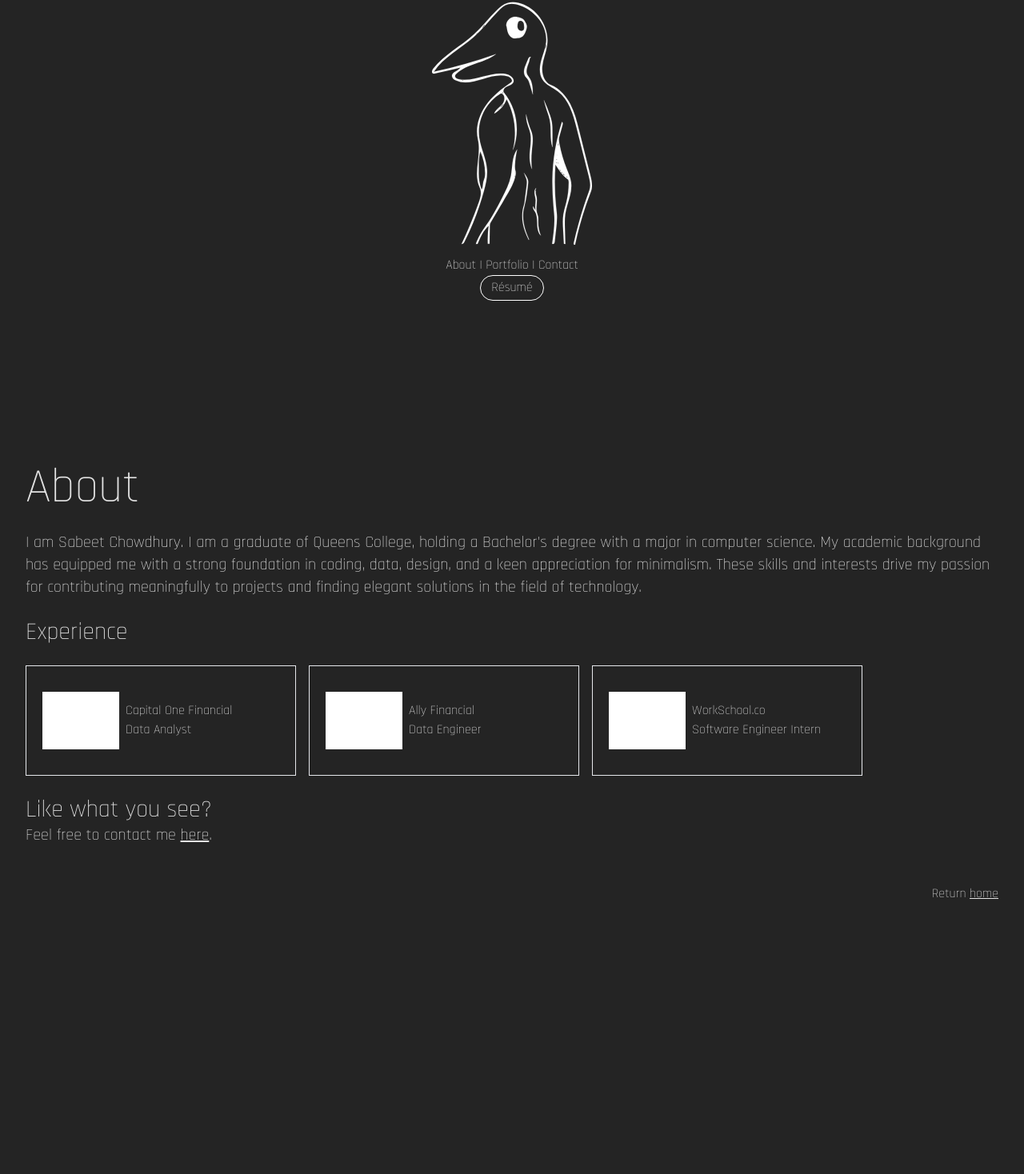
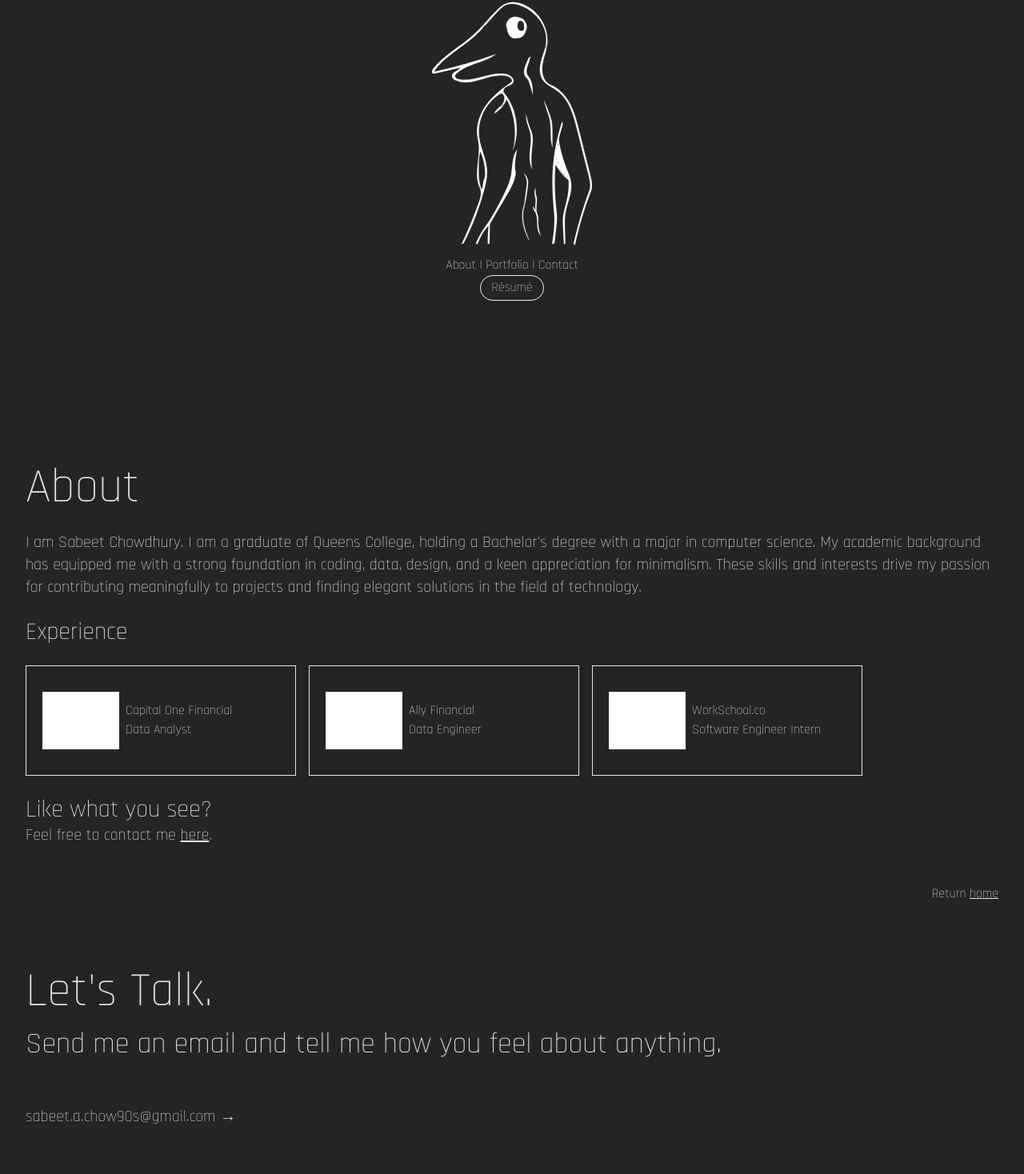
Before and after one commit to sabeet/port-moge-3, a React (Vite) app in the folder port-moge-3/: page / in a window 1280 px wide. Shown: the part 252-1720 px from the top of the page at 80% size. Before the commit the page ends 1430 px from the top, so only its background shows below. Built offline with nearby package versions, Linux system fonts and the light colour scheme; grey boxes are pictures that could not be loaded.

Commit message:
Contact page added

```diff
--- a/port-moge-3/src/App.jsx
+++ b/port-moge-3/src/App.jsx
@@ -9,7 +9,7 @@ function App() {
           <Asub />
 
         <div>About | Portfolio | Contact</div>
-        <button className="border rounded-full border-white h-8 w-20">R&eacute;sum&eacute;</button>
+        <button className="border rounded-full border-white h-8 w-20 animate-pulse">R&eacute;sum&eacute;</button>
       </div>
     </>
   );
--- /dev/null
+++ b/port-moge-3/src/Contact.jsx
@@ -0,0 +1,20 @@
+import React from "react";
+
+function Contact() {
+  return (
+    <>
+      <div className="flex flex-col h-fit w-screen p-8 justify-center gap-4">
+        <div className="text-6xl">Let's Talk.</div>
+        <div className="text-4xl">
+          Send me an email and tell me how you feel about anything.
+        </div>
+        <br />
+        <div className="text-xl animate-pulse hover:underline"><a href="mailto: sabeet.a.chow90s@gmail.com">sabeet.a.chow90s@gmail.com →</a></div>
+        <br />
+        <div className="flex flex-row-reverse"><div>Return <u>home</u></div></div>
+      </div>
+    </>
+  );
+}
+
+export default Contact;
--- a/port-moge-3/src/main.jsx
+++ b/port-moge-3/src/main.jsx
@@ -4,11 +4,13 @@ import App from "./App.jsx";
 import Portfolio from "./Portfolio.jsx";
 import "./index.css";
 import About from "./About.jsx";
+import Contact from "./Contact.jsx";
 
 ReactDOM.createRoot(document.getElementById("root")).render(
   <React.StrictMode>
     <App />
     <About />
+    <Contact />
     {/* <Portfolio /> */}
   </React.StrictMode>
 );
```
Also changed, not shown: port-moge-3/src/components/Tableau.jsx (line endings or trailing spaces).
